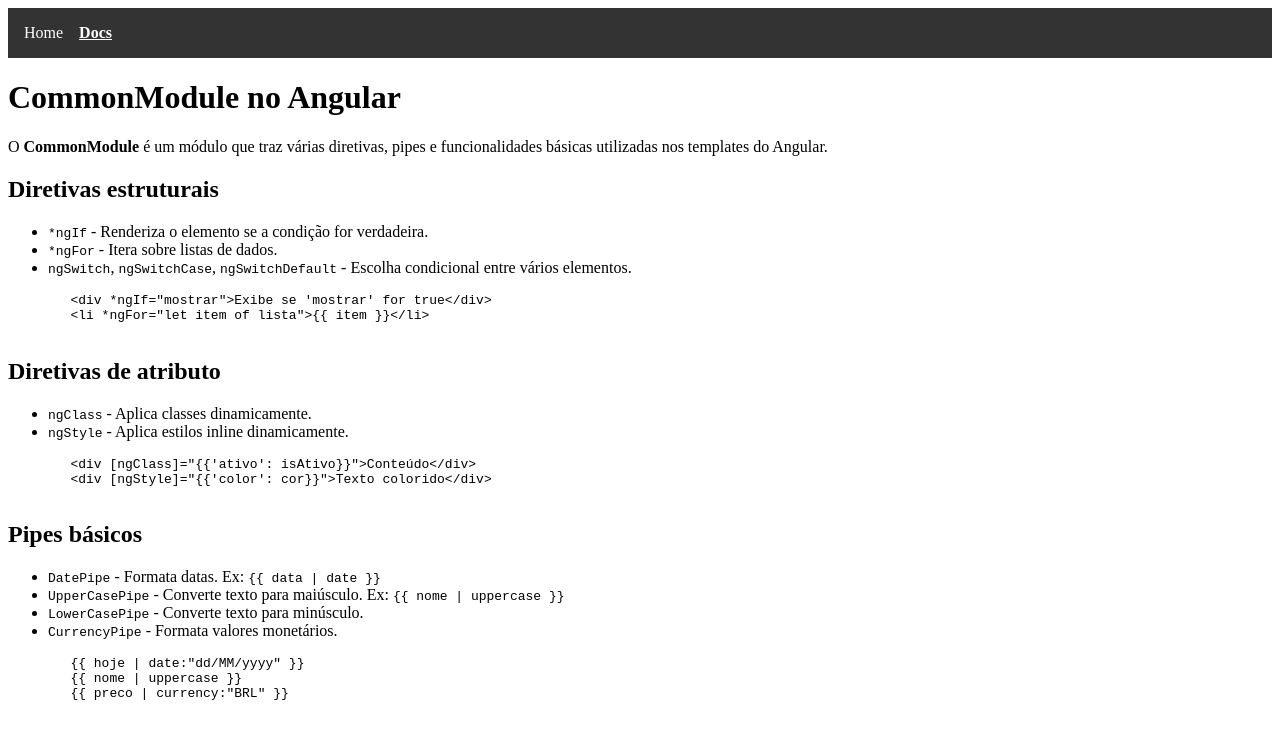
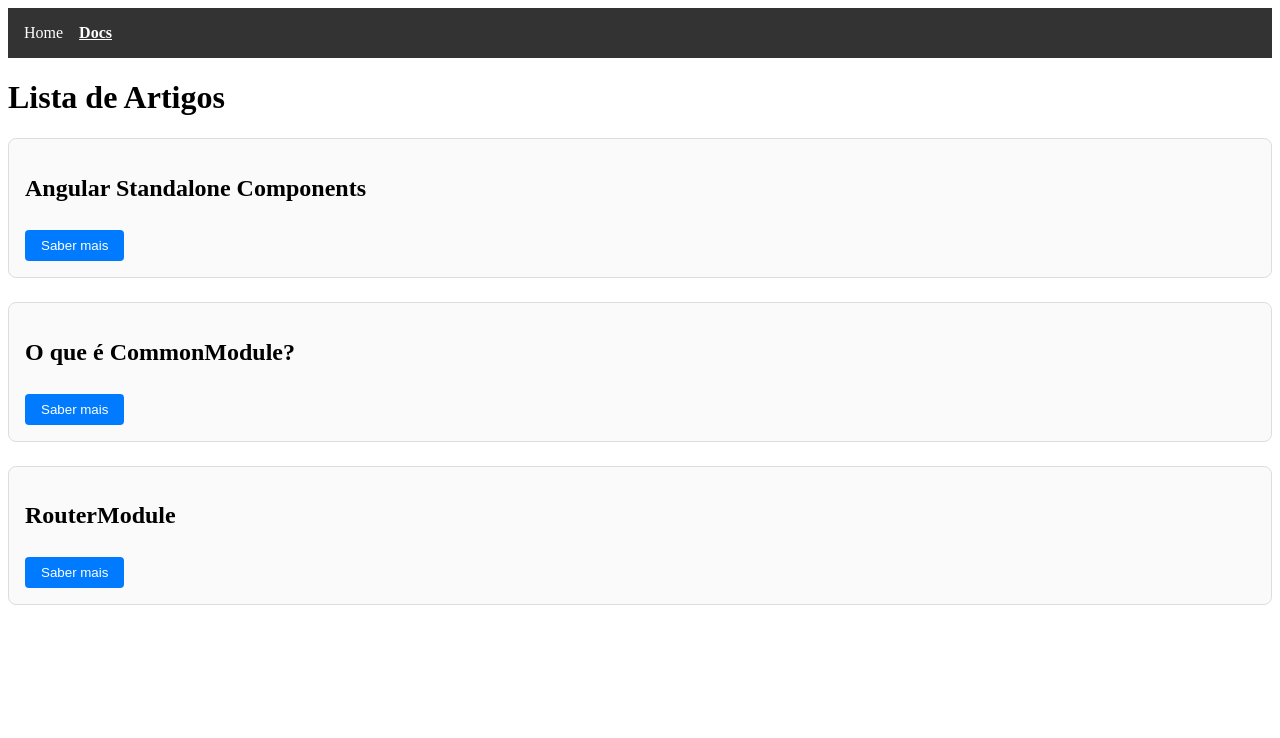
Before and after one commit to rochaevertondev/Frontend-Angular, an Angular app: page /docs in a window 1280 px wide. Shown: the top 738 px of the page. Built offline with nearby package versions, Linux system fonts and the light colour scheme.

Commit message:
Create componente Article

```diff
--- /dev/null
+++ b/src/app/components/article/article.component.html
@@ -0,0 +1,13 @@
+<div class="articles">
+  <div class="article-card" *ngFor="let article of articles; let i = index">
+    <h2>{{ article.title }}</h2>
+
+    <button (click)="toggleArticle(i)">
+      {{ article.expanded ? 'Fechar' : 'Saber mais' }}
+    </button>
+
+    <div class="article-content" *ngIf="article.expanded">
+      <p *ngFor="let paragraph of article.content">{{ paragraph }}</p>
+    </div>
+  </div>
+</div>
--- /dev/null
+++ b/src/app/components/article/article.component.scss
@@ -0,0 +1,33 @@
+.articles {
+  display: flex;
+  flex-direction: column;
+  gap: 1.5rem;
+}
+
+.article-card {
+  border: 1px solid #ddd;
+  padding: 1rem;
+  border-radius: 8px;
+  background: #fafafa;
+}
+
+button {
+  margin-top: 0.5rem;
+  padding: 0.5rem 1rem;
+  border: none;
+  background: #007bff;
+  color: white;
+  border-radius: 4px;
+  cursor: pointer;
+}
+
+button:hover {
+  background: #0056b3;
+}
+
+.article-content {
+  margin-top: 1rem;
+  padding: 0.5rem;
+  border-left: 3px solid #007bff;
+  background: #f0f8ff;
+}
--- /dev/null
+++ b/src/app/components/article/article.component.ts
@@ -0,0 +1,41 @@
+import { CommonModule } from '@angular/common';
+import { Component } from '@angular/core';
+
+@Component({
+  selector: 'app-article',
+  imports: [CommonModule],
+  templateUrl: './article.component.html',
+  styleUrl: './article.component.scss'
+})
+export class ArticleComponent {
+  articles = [
+    {
+      title: 'Angular Standalone Components',
+      content: [
+        'Standalone components permitem criar apps sem NgModule.',
+        'Isso simplifica a arquitetura e facilita o uso de imports.'
+      ],
+      expanded: false
+    },
+    {
+      title: 'O que é CommonModule?',
+      content: [
+        'CommonModule fornece diretivas como *ngIf e *ngFor.',
+        'Também inclui pipes básicos como date, uppercase, currency.'
+      ],
+      expanded: false
+    },
+    {
+      title: 'RouterModule',
+      content: [
+        'Permite navegação entre páginas com RouterOutlet.',
+        'Configura rotas principais com forRoot() e rotas filhas com forChild().'
+      ],
+      expanded: false
+    }
+  ];
+
+  toggleArticle(index: number) {
+    this.articles[index].expanded = !this.articles[index].expanded;
+  }
+}
--- a/src/app/components/documents/documents.component.html
+++ b/src/app/components/documents/documents.component.html
@@ -1,44 +1,2 @@
-<h1>CommonModule no Angular</h1>
-<p>O <strong>CommonModule</strong> é um módulo que traz várias diretivas, pipes e funcionalidades básicas utilizadas nos
-    templates do Angular.</p>
-
-<h2>Diretivas estruturais</h2>
-<ul>
-    <li><code>*ngIf</code> - Renderiza o elemento se a condição for verdadeira.</li>
-    <li><code>*ngFor</code> - Itera sobre listas de dados.</li>
-    <li><code>ngSwitch</code>, <code>ngSwitchCase</code>, <code>ngSwitchDefault</code> - Escolha condicional entre
-        vários elementos.</li>
-</ul>
-
-<div ngNonBindable class="example">
-    <pre>
-        &lt;div *ngIf="mostrar"&gt;Exibe se 'mostrar' for true&lt;/div&gt;
-        &lt;li *ngFor="let item of lista"&gt;{{ item }}&lt;/li&gt;
-    </pre>
-</div>
-
-<h2>Diretivas de atributo</h2>
-<ul>
-    <li><code>ngClass</code> - Aplica classes dinamicamente.</li>
-    <li><code>ngStyle</code> - Aplica estilos inline dinamicamente.</li>
-</ul>
-<div ngNonBindable class="example">
-    <pre>
-        &lt;div [ngClass]="{{'ativo': isAtivo}}"&gt;Conteúdo&lt;/div&gt;
-        &lt;div [ngStyle]="{{'color': cor}}"&gt;Texto colorido&lt;/div&gt;
-    </pre>
-</div>
-<h2>Pipes básicos</h2>
-<ul>
-    <li><code>DatePipe</code> - Formata datas. Ex: <code>{{ '{{ data | date }}' }}</code></li>
-    <li><code>UpperCasePipe</code> - Converte texto para maiúsculo. Ex: <code>{{ '{{ nome | uppercase }}' }}</code></li>
-    <li><code>LowerCasePipe</code> - Converte texto para minúsculo.</li>
-    <li><code>CurrencyPipe</code> - Formata valores monetários.</li>
-  </ul>
-  <div class="example">
-    <pre>
-        {{ '{{ hoje | date:"dd/MM/yyyy" }}' }}
-        {{ '{{ nome | uppercase }}' }}
-        {{ '{{ preco | currency:"BRL" }}' }}
-    </pre>
-  </div>
+<h1>Lista de Artigos</h1>
+<app-article></app-article>
--- a/src/app/components/documents/documents.component.ts
+++ b/src/app/components/documents/documents.component.ts
@@ -1,9 +1,10 @@
 import { CommonModule } from '@angular/common';
 import { Component } from '@angular/core';
+import { ArticleComponent } from '../article/article.component';
 
 @Component({
   selector: 'app-documents',
-  imports: [CommonModule],
+  imports: [CommonModule, ArticleComponent],
   templateUrl: './documents.component.html',
   styleUrl: './documents.component.scss'
 })
```
Also changed, not shown: src/app/components/article/CommonModule.txt (added), 1 other file (tests, documents, lock files or other folders).
